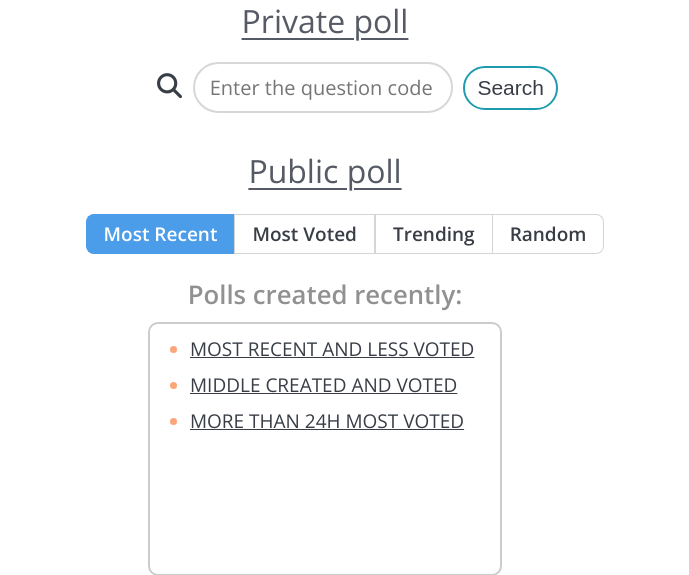
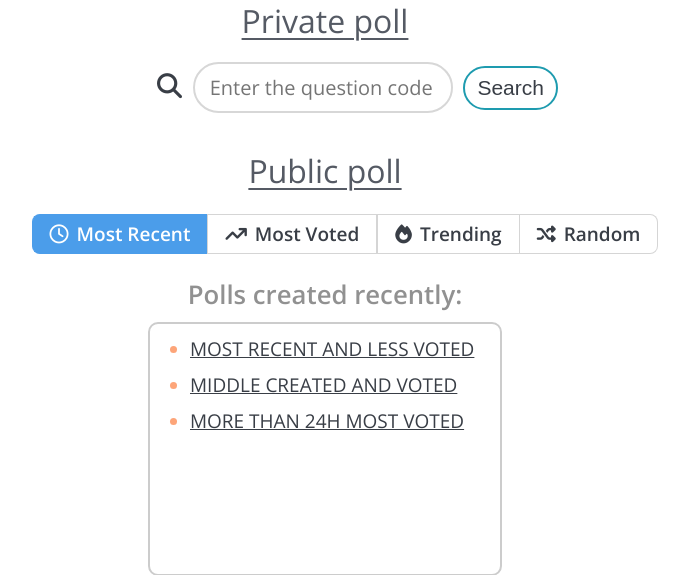
Before and after one commit to medinammartin3/Sondi, a Django app: page /polls/ in a window 1280 px wide. Shown: the part 184-759 px from the top of the page, without its empty margins (315-1004 px from the left). Run offline with Django 4.2, Linux system fonts and the light colour scheme; data comes from the database, SQL or seed files in the repository; some libraries are stand-ins or nearby versions.

Commit message:
Topic nav bar icons

```diff
--- a/polls/static/polls/style.css
+++ b/polls/static/polls/style.css
@@ -330,6 +330,10 @@ opacity: 0.75;
     border-color: #4B9DEA;
 }
 
+#topic-search-bar i{
+    margin-right: 8px;
+}
+
 #public-questions-list{
     margin: 10px auto 0 auto;
     padding-top: 0;
--- a/polls/templates/polls/index.html
+++ b/polls/templates/polls/index.html
@@ -24,10 +24,10 @@ class="selected"
     <h2>Public poll</h2>
     <div id="topic-search-bar">
         <ul>
-            <li id="most-recent" onclick="mostRecentSelected()" class="selected">Most Recent</li>
-            <li id="most-voted" onclick="mostVotedSelected()" class="">Most Voted</li>
-            <li id="trending" onclick="trendingSelected()" class="">Trending</li>
-            <li id="random" onclick="randomSelected()" class="">Random</li>
+            <li id="most-recent" onclick="mostRecentSelected()" class="selected"><i class="fa-regular fa-clock"></i>Most Recent</li>
+            <li id="most-voted" onclick="mostVotedSelected()" class=""><i class="fa-solid fa-arrow-trend-up"></i>Most Voted</li>
+            <li id="trending" onclick="trendingSelected()" class=""><i class="fa-solid fa-fire"></i>Trending</li>
+            <li id="random" onclick="randomSelected()" class=""><i class="fa-solid fa-shuffle"></i>Random</li>
         </ul>
     </div>
     <h3 id="public-questions-topic-title">Polls created recently:</h3>
```
